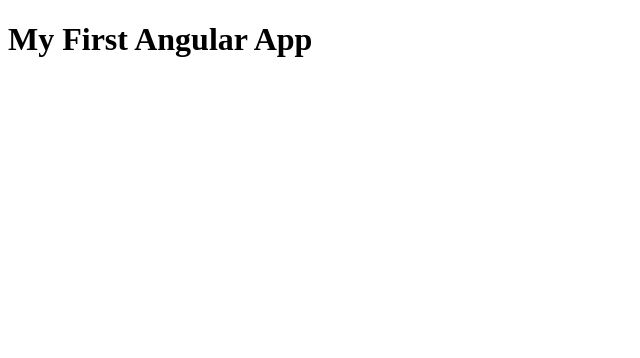
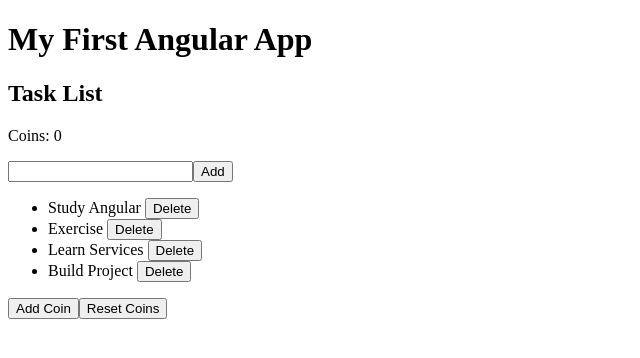
Before and after one commit to josemanuelborja/PRAC-FE-BE, an Angular app: page / in a window 1280 px wide. Shown: the top 358 px of the page, without its empty margins (0-640 px from the left). Built offline with nearby package versions, Linux system fonts and the light colour scheme.

Commit message:
feature: DAY 6 COMPLETE

```diff
--- a/src/app/day1/app.component.html
+++ /dev/null
@@ -1 +0,0 @@
-<h1>{{ title }} </h1>
--- a/src/app/day1/app.component.ts
+++ /dev/null
@@ -1,17 +0,0 @@
-import { Component } from '@angular/core';
-import { FormsModule } from '@angular/forms';
-import { CommonModule } from '@angular/common';
-import { NgIf } from '@angular/common';
-
-@Component({
-  selector: 'app-root',
-  standalone: true,
-  imports: [FormsModule, CommonModule, NgIf],
-  templateUrl: './app.component.html'
-})
-
-
-export class AppComponent {
-  title: string = 'My First Angular App';
-
-}
--- /dev/null
+++ b/src/app/day6/app.component.html
@@ -0,0 +1,28 @@
+<h1>{{ title }} </h1>
+
+<h2>Task List</h2>
+
+<p>Coins: {{ coins }}</p>
+
+<input [(ngModel)]="task">
+
+<button (click)="addTask()">
+Add
+</button>
+
+<ul>
+  <li *ngFor="let item of tasks; let i = index">
+    {{ item }}
+    <button (click)="removeTask(i)">
+      Delete
+    </button>
+  </li>
+</ul>
+
+<button (click)="addCoins(1)">
+  Add Coin
+</button>
+
+<button (click)="resetCoins()">
+  Reset Coins
+</button>
--- /dev/null
+++ b/src/app/day6/app.component.ts
@@ -0,0 +1,48 @@
+import { Component } from '@angular/core';
+import { FormsModule } from '@angular/forms';
+import { CommonModule } from '@angular/common';
+import { TaskService } from '../services/task.service';
+
+@Component({
+  selector: 'app-root',
+  standalone: true,
+  imports: [FormsModule, CommonModule],
+  templateUrl: './app.component.html'
+})
+export class AppComponent {
+  title: string = 'My First Angular App';
+
+  task='';
+  coins = 0;
+
+  constructor(private taskService: TaskService) {}
+
+  tasks:string[]=[];
+
+  ngOnInit(){
+    this.tasks = this.taskService.getTasks();
+    this.coins = this.taskService.getCoins();
+  }
+
+  addTask(){
+    if(this.task.trim()!==''){
+      this.taskService.addTask(this.task);
+      this.task='';
+    }
+  }
+
+  removeTask(index:number){
+    this.taskService.removeTask(index);
+  }
+
+  addCoins(amount:number){
+    this.taskService.addCoins(amount);
+    this.coins = this.taskService.getCoins();
+  }
+
+  resetCoins(){
+    this.taskService.resetCoins();
+    this.coins = this.taskService.getCoins();
+  }
+
+}
--- /dev/null
+++ b/src/app/services/task.service.ts
@@ -0,0 +1,42 @@
+import { Injectable } from '@angular/core';
+
+@Injectable({
+ providedIn: 'root'
+})
+export class TaskService {
+
+  coins = 0;
+
+ tasks: string[] = [
+   'Study Angular',
+   'Exercise',
+   'Learn Services',
+   'Build Project'
+ ];
+
+ getTasks() {
+   return this.tasks;
+ }
+
+ addTask(task:string){
+   this.tasks.push(task);
+ }
+
+ removeTask(index:number){
+  this.tasks.splice(index,1);
+ }
+
+ addCoins(amount:number){
+    this.coins+=amount;
+  }
+
+  getCoins(){
+    return this.coins;
+  }
+
+  resetCoins(){
+    this.coins = 0;
+    return this.coins;
+  }
+
+}
--- a/src/main.ts
+++ b/src/main.ts
@@ -1,7 +1,7 @@
 import { bootstrapApplication } from '@angular/platform-browser';
 import { appConfig } from './app/app.config';
 import { App } from './app/app';
-import { AppComponent } from './app/day1/app.component';
+import { AppComponent } from './app/day6/app.component';
 
 bootstrapApplication(AppComponent, appConfig)
   .catch((err) => console.error(err));
```
Also changed, not shown: src/app/day6/app.component.scss (added).
